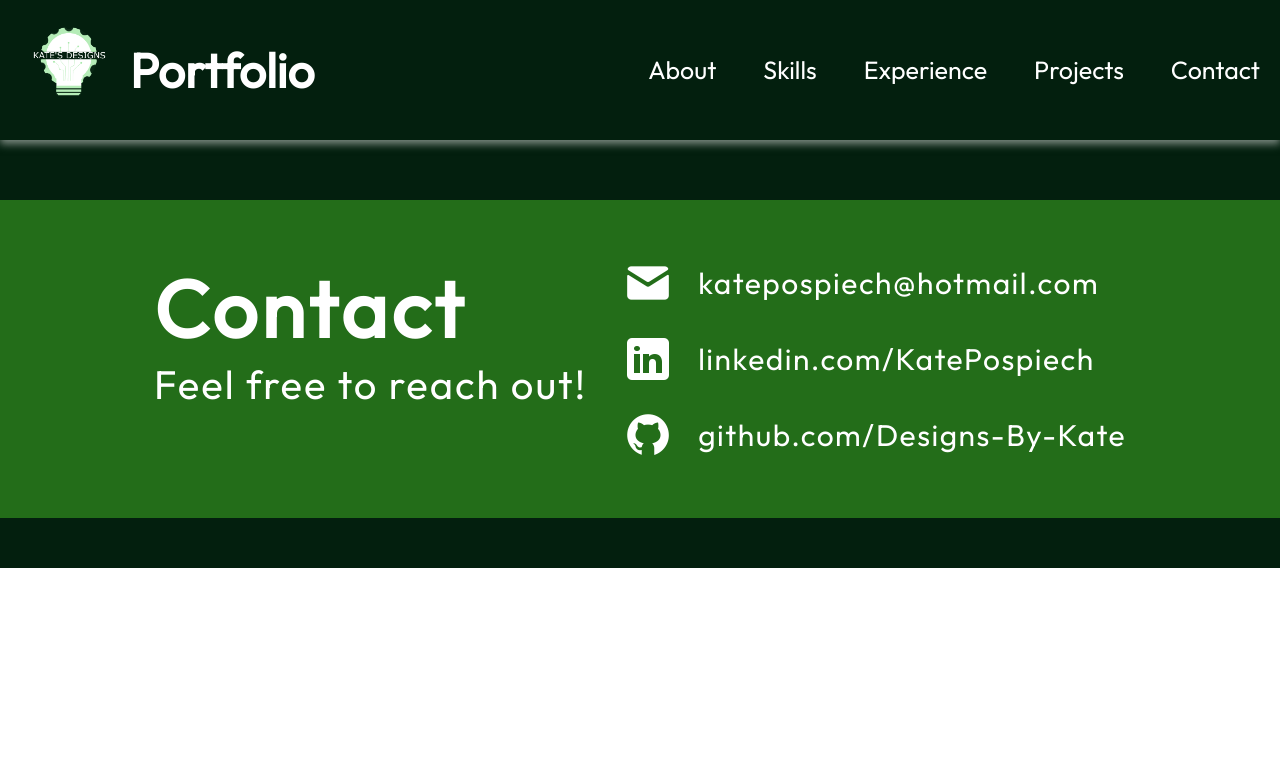
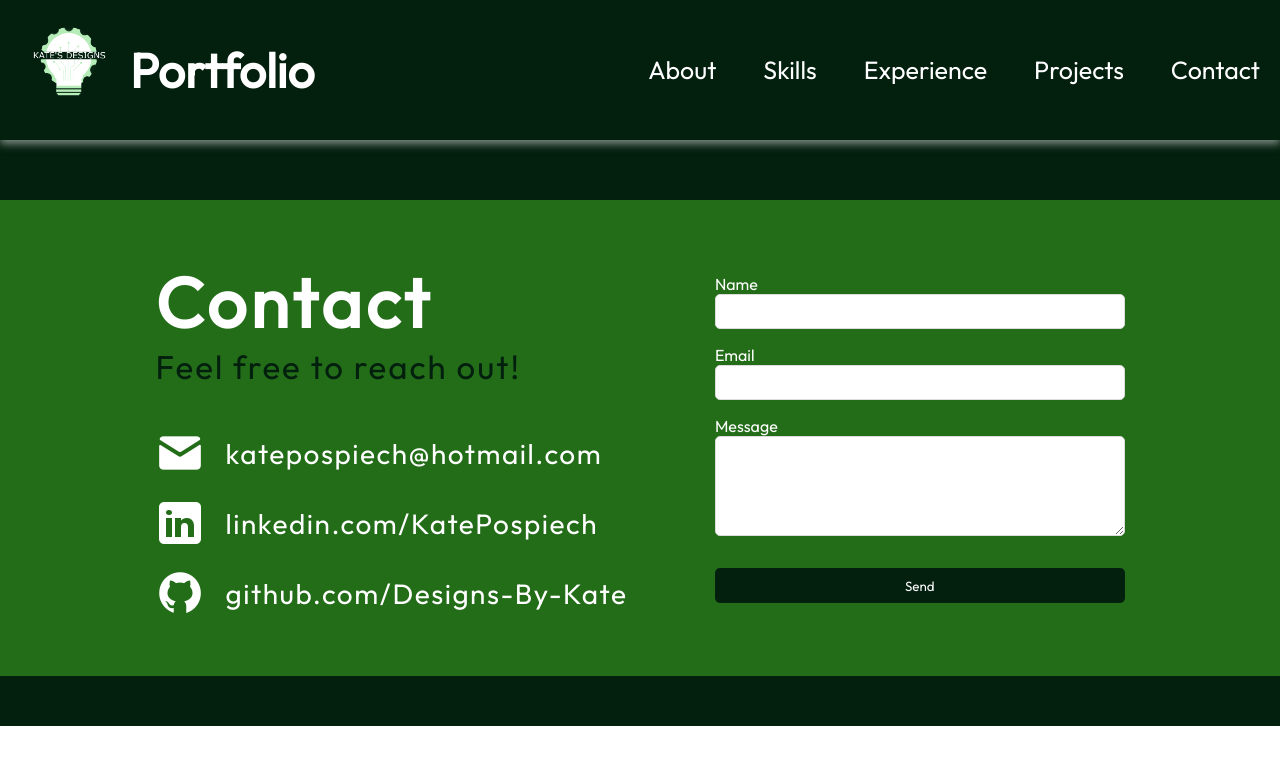
Before and after one commit to designs-by-kate/Kate-Portfolio, a React (Vite) app: page /contact in a window 1280 px wide. Shown: the top 764 px of the page. Built offline with nearby package versions, Linux system fonts and the light colour scheme.

Commit message:
Implemented contactForm

```diff
--- a/package.json
+++ b/package.json
@@ -10,6 +10,7 @@
     "preview": "vite preview"
   },
   "dependencies": {
+    "@emailjs/browser": "^4.2.0",
     "@fontsource/outfit": "^5.0.12",
     "@fontsource/roboto": "^5.0.12",
     "@fortawesome/fontawesome-free": "^6.5.1",
--- a/src/components/Contact/Contact.jsx
+++ b/src/components/Contact/Contact.jsx
@@ -1,15 +1,35 @@
-import React from "react";
+import React, { useRef } from 'react';
+import emailjs from '@emailjs/browser';
 
 import styles from "./Contact.module.css";
 import { getImageUrl } from "../../utils";
 
 export const Contact = () => {
+
+  const form = useRef();
+
+  const sendEmail = (e) => {
+    e.preventDefault();
+
+    emailjs
+      .sendForm('service_syw1zis', 'template_5g1djlf', form.current, {
+        publicKey: 'OaJqMMFzpoPFoGtMd',
+      })
+      .then(
+        () => {
+          console.log('SUCCESS!');
+        },
+        (error) => {
+          console.log('FAILED...', error.text);
+        },
+      );
+  };
+
   return (
     <footer id="contact" className={styles.container}>
       <div className={styles.text}>
         <h2>Contact</h2>
         <p>Feel free to reach out!</p>
-      </div>
       <ul className={styles.links}>
         <li className={styles.link}>
           <img src={getImageUrl("contact/emailIcon.png")} alt="Email icon" />
@@ -27,6 +47,18 @@ export const Contact = () => {
           <a href="https://github.com/designs-by-kate">github.com/Designs-By-Kate</a>
         </li>
       </ul>
+      </div>
+      <div className={styles.contactForm}>
+        <form ref={form} onSubmit={sendEmail}>
+          <label>Name</label>
+          <input type="text" name="user_name" />
+          <label>Email</label>
+          <input type="email" name="user_email" />
+          <label>Message</label>
+          <textarea name="message" />
+          <input type="submit" value="Send" />
+        </form>
+      </div>
     </footer>
   );
 };
--- a/src/components/Contact/Contact.module.css
+++ b/src/components/Contact/Contact.module.css
@@ -14,15 +14,17 @@
 }
 
 .text h2 {
-  font-size: 80px;
-  font-weight: 700;
+  font-size: 70px;
+  font-weight: 600;
   letter-spacing: 4px;
 }
 
 .text p {
-  font-size: 40px;
+  font-size: 33px;
   font-weight: 400;
   letter-spacing: 2px;
+  color: var(--color-bg);
+  margin-bottom: 40px;
 }
 
 .links {
@@ -30,26 +32,84 @@
   flex-direction: column;
   align-items: flex-start;
   list-style: none;
-  gap: 26px;
+  gap: 20px;
 }
 
 .link {
   display: flex;
   align-items: center;
-  gap: 25px;
+  gap: 20px;
 }
 
 .link a {
   color: var(--color-text);
   text-decoration: none;
-  font-size: 30px;
-  font-weight: 400;
+  font-size: 28px;
+  font-weight: 200;
   letter-spacing: 1.5px;
 }
 
 .link a:hover {
   color: var(--color-bg);
 }
+
+.contactForm {
+  width: 40%;
+  margin-left: 50px;
+}
+
+.contactForm form {
+    display: flex;
+    align-items: flex-start;
+    flex-direction: column;
+    width: 100%;
+    font-size: 16px;
+}
+
+.contactForm input {
+      width: 100%;
+      height: 35px;
+      padding: 7px;
+      outline: none;
+      border-radius: 5px;
+      border: 1px solid rgb(220, 220, 220);
+
+      &:focus {
+        border: 2px solid rgba(0, 206, 158, 1);
+      }
+    }
+
+    .contactForm textarea {
+      max-width: 100%;
+      min-width: 100%;
+      width: 100%;
+      max-height: 100px;
+      min-height: 100px;
+      padding: 7px;
+      outline: none;
+      border-radius: 5px;
+      border: 1px solid rgb(220, 220, 220);
+
+      &:focus {
+        border: 2px solid rgba(0, 206, 158, 1);
+      }
+    }
+
+    .contactForm label {
+      margin-top: 1rem;
+    }
+
+    .contactForm input[type="submit"] {
+      margin-top: 2rem;
+      cursor: pointer;
+      background: var(--color-bg);
+      color: white;
+      border: none;
+    }
+
+    .contactForm input[type="submit"]:hover {
+      background: rgb(249, 105, 14);
+    }
 
 @media screen and (max-width: 830px) {
   .container {
@@ -76,4 +136,10 @@
   .link a {
     font-size: 18px;
   }
+
+  .contactForm {
+    width: 100%;
+    margin-left: 0px;
+  }
+
 }
```
Also changed, not shown: 1 other file (tests, documents, lock files or other folders).
